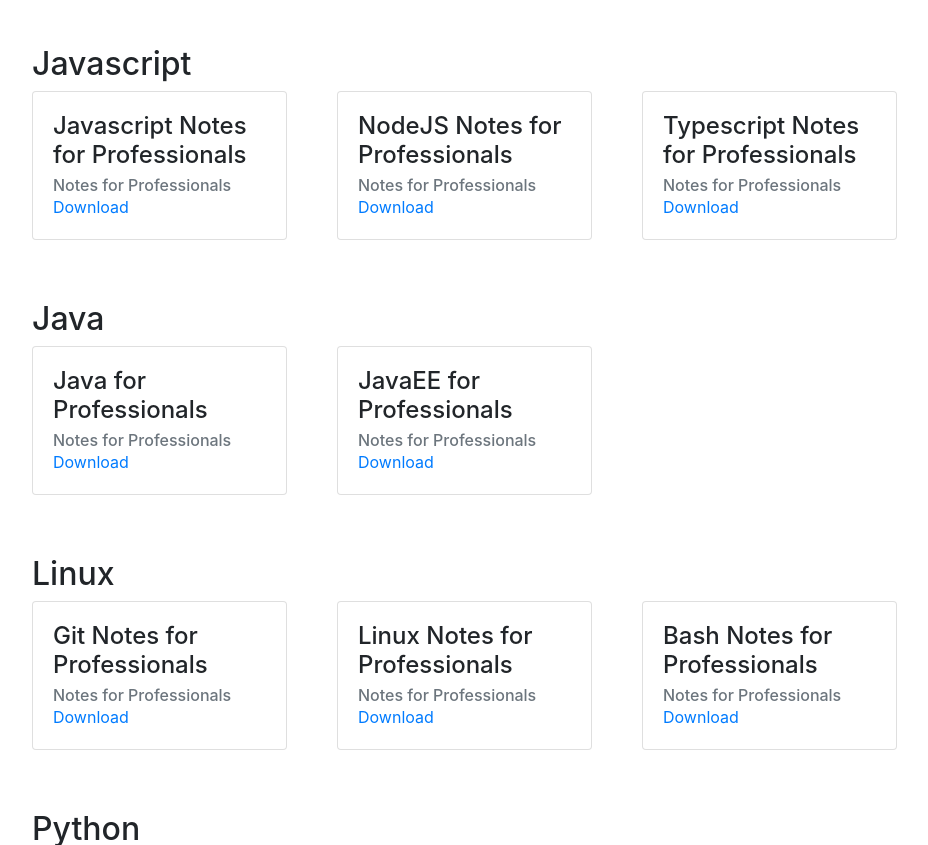
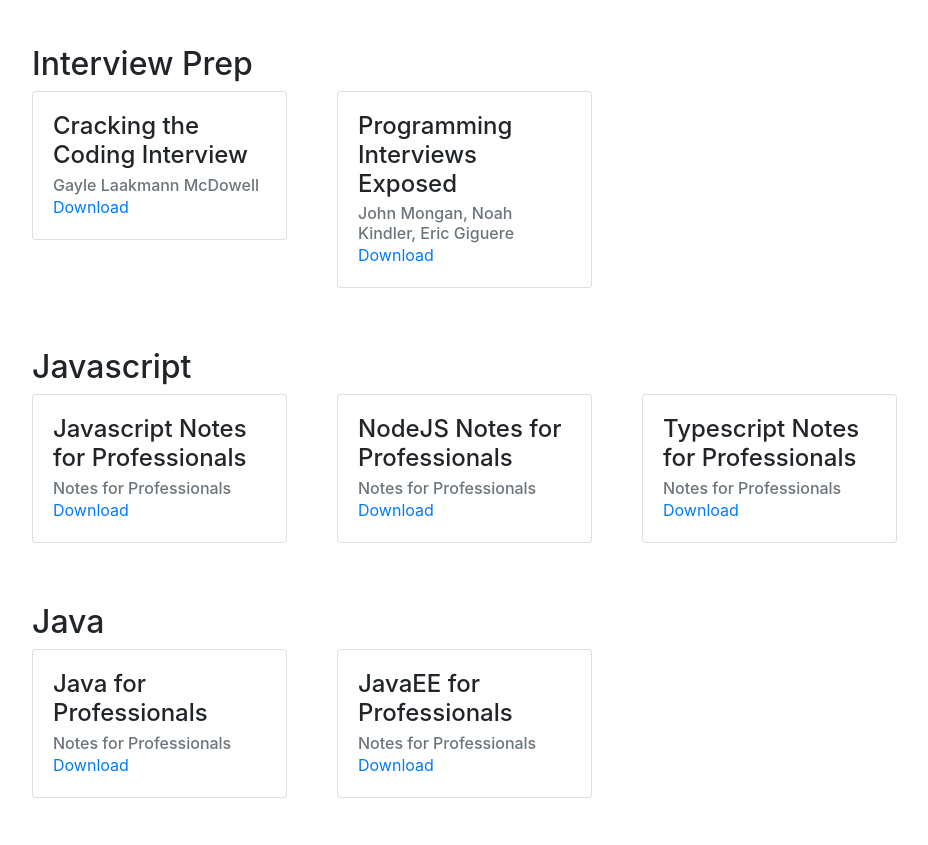
Before and after one commit to godcrampy/compsci-heaven, a website built with webpack: page src/index.html in a window 1280 px wide. Shown: the part 2595-3440 px from the top of the page, without its empty margins (53-981 px from the left). Built offline with nearby package versions, Linux system fonts and the light colour scheme.

Commit message:
Add interview prep section

```diff
--- a/src/app/data.js
+++ b/src/app/data.js
@@ -53,4 +53,7 @@
   dataFactory("The Pragmatic Programmer: From Journeyman to Master(20th Anniversary Edition)", "Andrew Hunt, David Thomas", "code", "https://github.com/godcrampy/compsci-heaven-serve/raw/master/code-quality/(2nd)%20Andrew%20Hunt_%20David%20Hurst%20Thomas%20-%20The%20Pragmatic%20Programmer_%20Your%20Journey%20to%20Mastery%2C%2020th%20Anniversary%20Edition-Addison-Wesley%20Professional%20(2019).pdf"),
   dataFactory("Refactoring: Improving the Design of Existing Code", "Martin Fowler", "code", "https://github.com/godcrampy/compsci-heaven-serve/raw/master/code-quality/Martin%20Fowler%2C%20Kent%20Beck%2C%20John%20Brant%2C%20William%20Opdyke%2C%20Don%20Roberts%20-%20Refactoring%20-%20Improving%20the%20Design%20of%20Existing%20Code-Addison-Wesley%20Professional%20(1999).pdf"),
   dataFactory("Code Complete", "Steve McConnell", "code", "https://github.com/godcrampy/compsci-heaven-serve/raw/master/code-quality/McConnell%20S.C.%20-%20Code%20complete%20(2003).pdf"),
+  // Interviews
+  dataFactory("Cracking the Coding Interview", "Gayle Laakmann McDowell", "interviews", "https://github.com/godcrampy/compsci-heaven-serve/raw/master/interviews/Gayle%20Laakmann%20McDowell%20-%20Cracking%20the%20Coding%20Interview_%20150%20Programming%20Questions%20and%20Solutions-CareerCup%20(2011).pdf"),
+  dataFactory("Programming Interviews Exposed", "John Mongan, Noah Kindler, Eric Giguere", "interviews", "https://github.com/godcrampy/compsci-heaven-serve/raw/master/interviews/John%20Mongan%2C%20Noah%20Kindler%2C%20Eric%20Giguere%20-%20Programming%20Interviews%20Exposed_%20Secrets%20to%20Landing%20Your%20Next%20Job-Wrox%20(2012).pdf"),
 ];
--- a/src/index.html
+++ b/src/index.html
@@ -84,6 +84,11 @@
         <div class="row card-columns" id="db">
         </div>
       </article>
+      <article id="article-interviews">
+        <h2>Interview Prep</h2>
+        <div class="row card-columns" id="interviews">
+        </div>
+      </article>
       <article id="article-js">
         <h2>Javascript</h2>
         <div class="row card-columns" id="js">
--- a/src/index.js
+++ b/src/index.js
@@ -24,3 +24,4 @@
 createSection("py");
 createSection("linux");
 createSection("code");
+createSection("interviews")
```
Also changed, not shown: dist/index.html, 2 other files.
